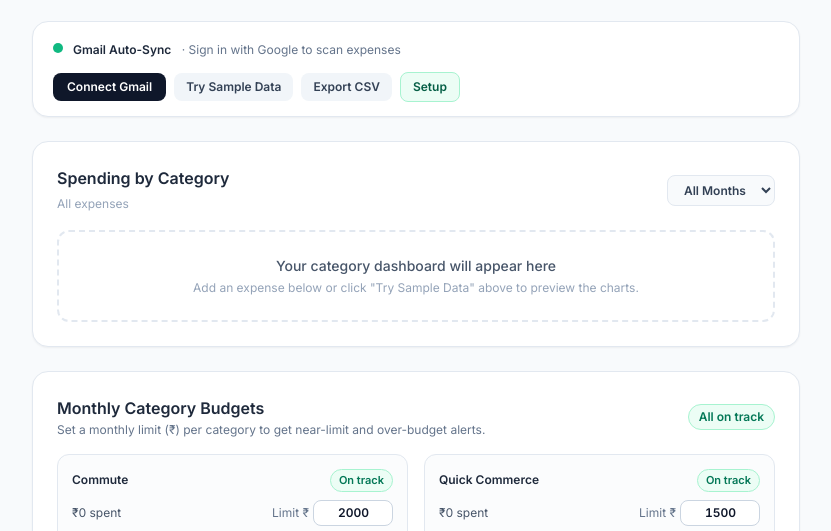
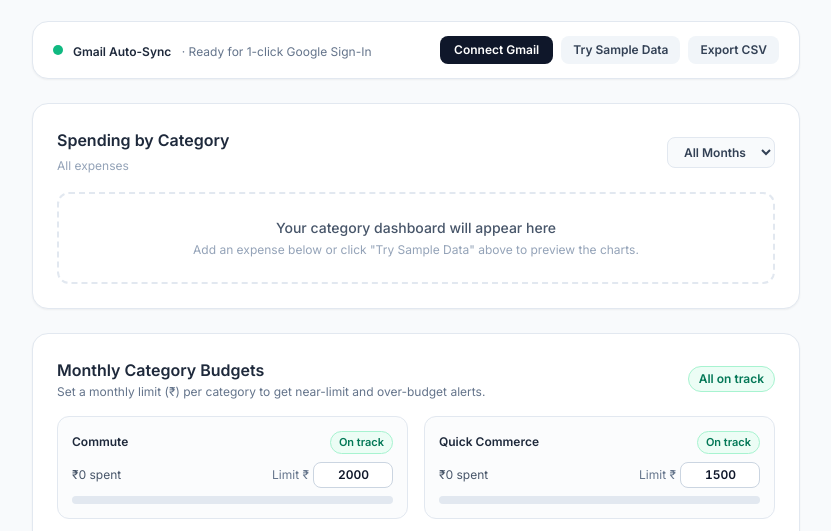
Before and after one commit to Rithik9988/private-expense-log, a plain HTML site: page index.html in a window 1280 px wide. Shown: the part 193-724 px from the top of the page, without its empty margins (224-1055 px from the left). Drawn offline with nearby package versions, Linux system fonts and the light colour scheme.

Commit message:
Updating OAuth2.0 changes

```diff
--- a/index.html
+++ b/index.html
@@ -349,7 +349,7 @@
     const STORAGE_KEY = 'public_expense_log_v1';
     const BUDGET_STORAGE_KEY = 'public_expense_budgets_v1';
     // Paste your Google Cloud OAuth Client ID below before pushing to GitHub:
-    const DEFAULT_GOOGLE_CLIENT_ID = '';
+    const DEFAULT_GOOGLE_CLIENT_ID = '715667856204-k3q4783pvj6652it0k2iclj6i0apn84o.apps.googleusercontent.com';
     const CLIENT_ID_KEY = 'public_expense_oauth_client_id_v1';
     const SHEET_URL_KEY = 'public_expense_sheet_url_v1';
 
```
